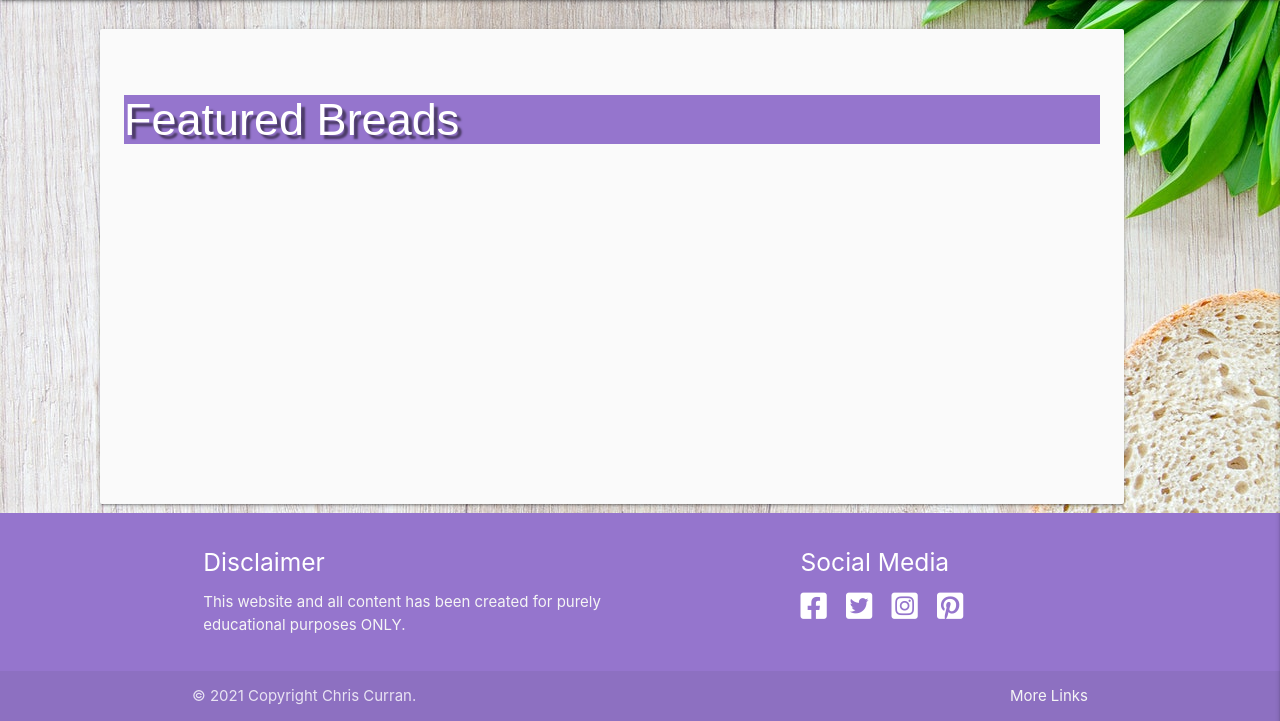
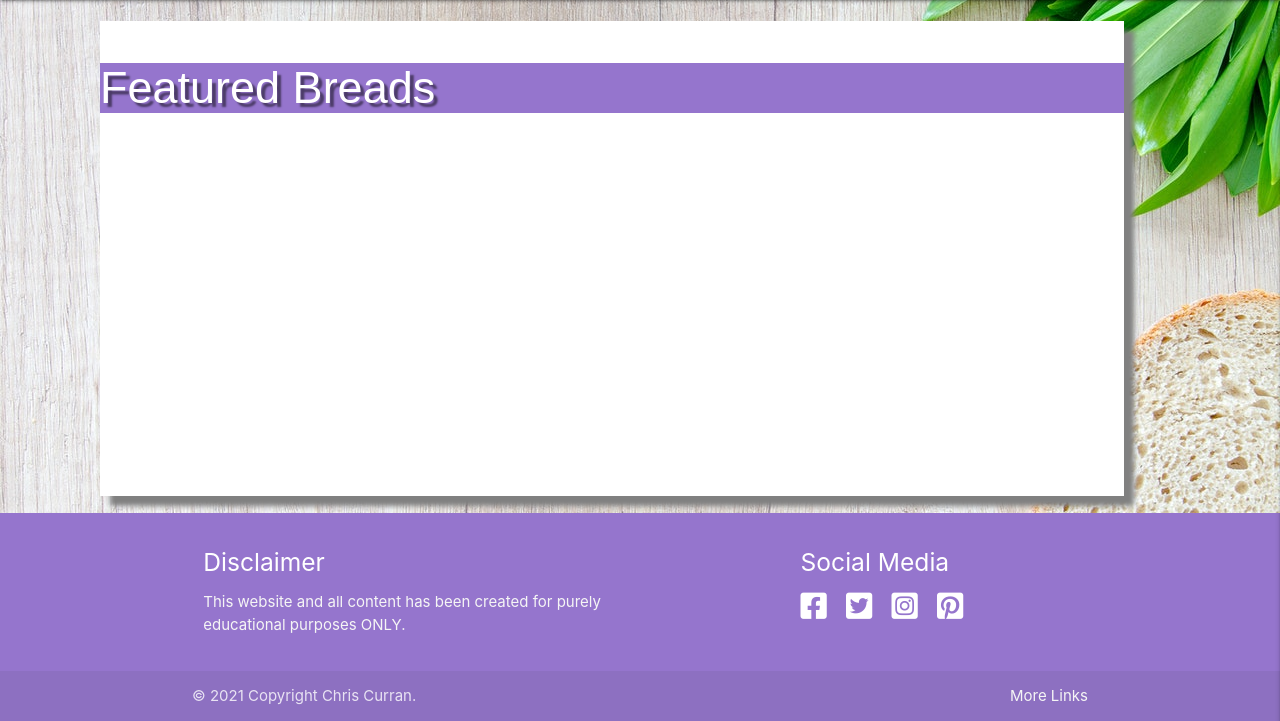
Before and after one commit to GOSUB-C64/CI-Project-MS3, a Flask app: page / in a window 1280 px wide. Shown: the part 79-800 px from the top of the page. Run offline with Flask 2, Linux system fonts and the light colour scheme; data that the repository does not hold is empty; some libraries are stand-ins or nearby versions; some web fonts are replaced.

Commit message:
refactoring homepage html

```diff
--- a/static/css/style.css
+++ b/static/css/style.css
@@ -39,13 +39,15 @@ main {
 }
 
 .my_large_card_panel {
+    background-color: #fff;
     position: absolute;
     top: 100px;
     left: 100px;
     height: 475px;
     width: 80%;
-    z-index: 1;
     padding-bottom: 100px !important;
+    box-shadow:10px 10px 5px grey;
+
 }
 
 .my_small_card {
@@ -151,10 +153,14 @@ section .row {
 
 .image_db {
     position: absolute;
-    bottom: 7px;
+    bottom: 30px;
     left: 10px;
     text-align: center;
     height: 25%;
+}
+
+.bottom-text {
+    bottom: 5px;
 }
 
 textarea {
--- a/templates/edit_recipe.html
+++ b/templates/edit_recipe.html
@@ -340,6 +340,11 @@
                 <!-- submit -->
                 <div class="row">
                     <div class="col s12 center-align">
+                        <!-- cancel option -->
+                        <a href="{{ url_for('home') }}" class="btn-large red text-shadow">
+                            Cancel <i class="fas fa-times-circle right"></i>
+                        </a>
+
                         <button type="submit" class="btn-large deep-purple lighten-1 text.shadow">
                             Edit Bread Recipe <i class="fas fa-edit right"></i>
                         </button>
--- a/templates/home.html
+++ b/templates/home.html
@@ -2,9 +2,7 @@
 {% block homepage %}
 <section>
     <!-- display featured breads -->
-    <div class="row no_margin">
-        <div class="row no_margin">
-            <div class="card-panel grey lighten-5 my_large_card_panel">
+            <div class="my_large_card_panel">
                 <h1 class="medium_text white-text text-shadow deep-purple lighten-2">Featured Breads</h1>
                 <div class="row my_cards">
                     {% for bread in breads %}
@@ -15,15 +13,13 @@
                                     <div class="description_db deep-purple-text left-align">{{- bread.description -}}</div>
                                     <div class="image_db">
                                         <img src="{{ bread.image_url }}" width="50%">
+                                        <h6 class="bottom-text deep-purple-text ">Posted by: {{ bread.author -}}</h6>
                                     </div>
-                                    <!-- <h6>Posted by: {{ bread.author }}</h6> -->
                                 </a>
                             </div>
                         {% endif %}
                     {% endfor %}
                 </div>
             </div>
-        </div>
-    </div>
 </section>
 {% endblock %}
```
